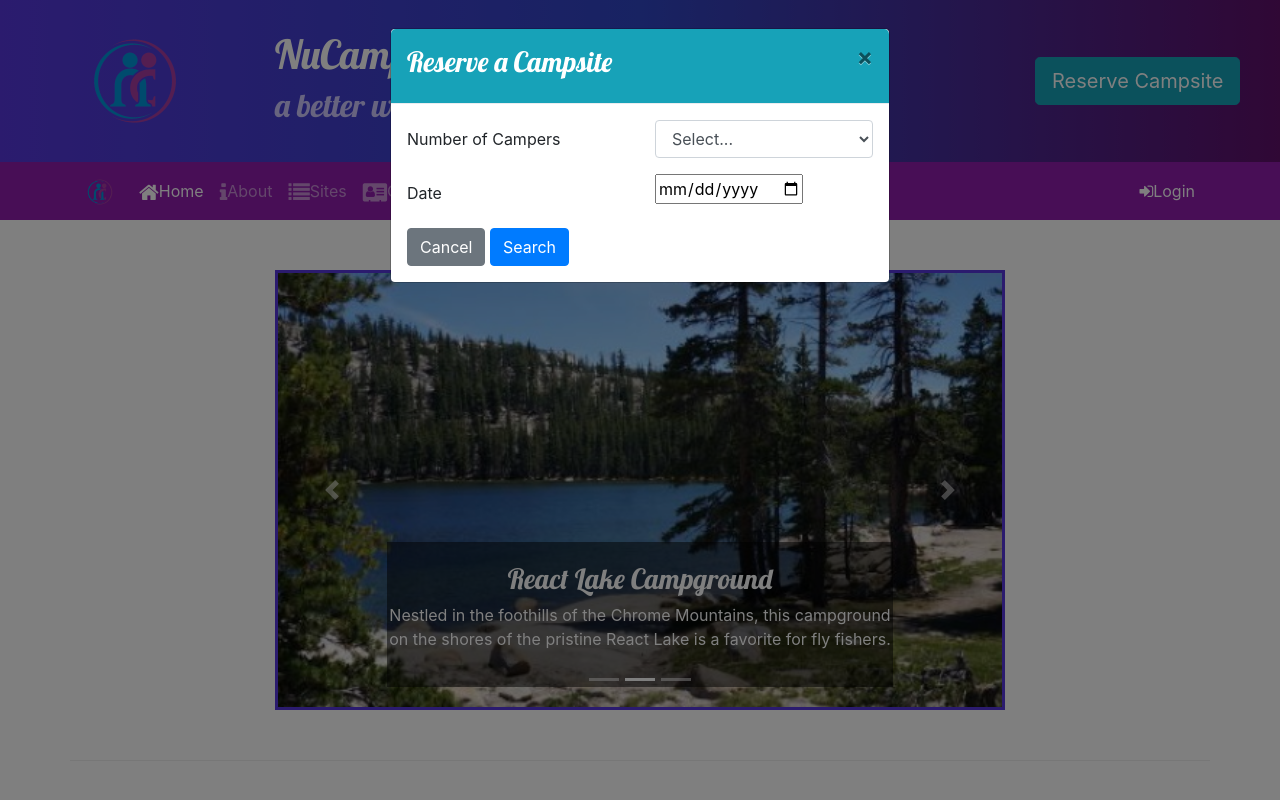
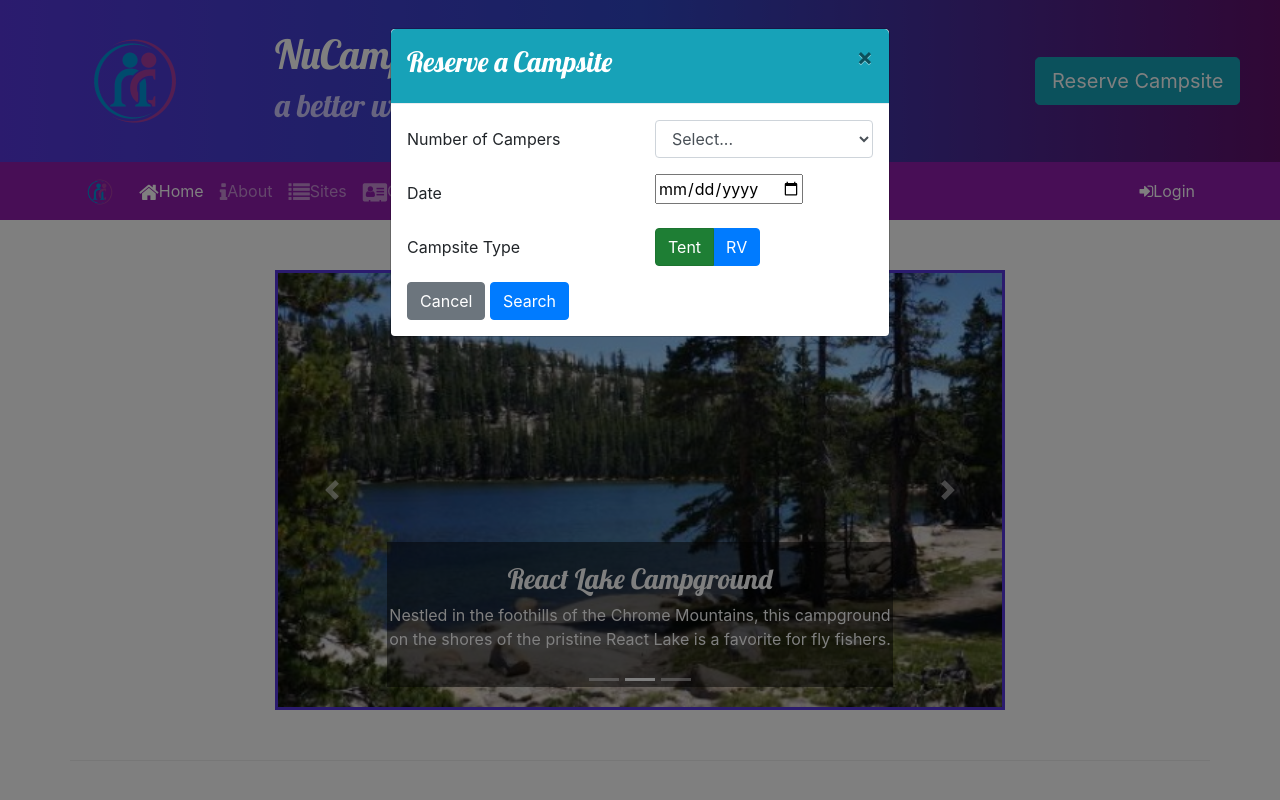
Before and after one commit to mzrickers/new-nucampsite, a website: page index.html in a window 1280 px wide. Both pictures are taken after a click on the button "Reserve Campsite". Shown: the top 800 px of the page. Drawn offline with nearby package versions, Linux system fonts and the light colour scheme.

Commit message:
Week 3 Assignment

```diff
--- a/index.html
+++ b/index.html
@@ -66,9 +66,22 @@
                                 </div>
 
                             </div>
+
+                            <div class="row form-group">
+                                <label class="col-sm-6 col-form-label">Campsite Type</label>
+                                <div class="col btn-group btn-group-toggle" data-toggle="buttons">
+                                    <label class="btn btn-success active">
+                                        <input type="radio" name="siteType" id="siteTent" value="tent" autocomplete="off" checked>Tent
+                                    </label>
+                                    <label class="btn btn-primary">
+                                        <input type="radio" name="siteType" id="siteRV" value="RV" autocomplete="off">RV
+                                    </label>
+                                </div>
+                            </div>
+
                             <div class="row">
                                 <div class="col">
-                                    <button type="submit" class="btn btn-secondary">Cancel</button>
+                                    <button data-dismiss="modal" type="button" class="btn btn-secondary">Cancel</button>
                                     <button type="submit" class="btn btn-primary">Search</button>
 
                                 </div>
@@ -236,6 +249,8 @@
             </div>
         </div>
 
+        <!--Removed card class, moved to modal in week 3-->
+
         <!-- <div class="row row-content align-items-center">
             <div class="col-sm-6 mx-auto">
                 <div class="card">
```
